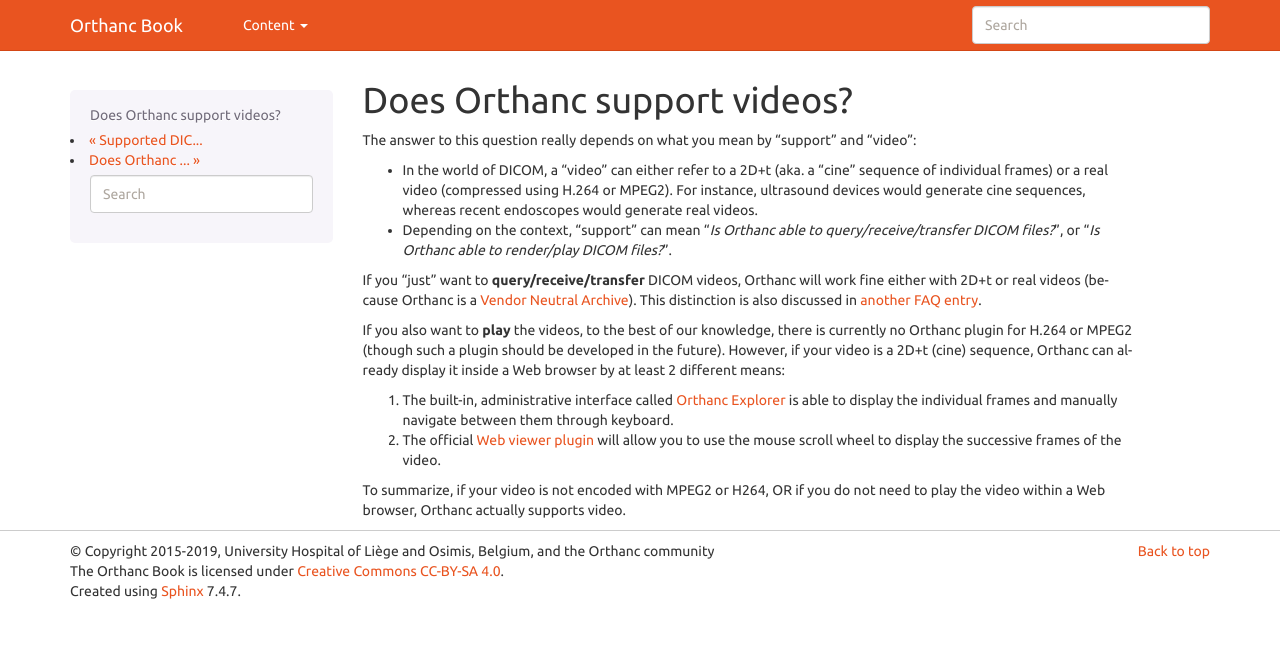
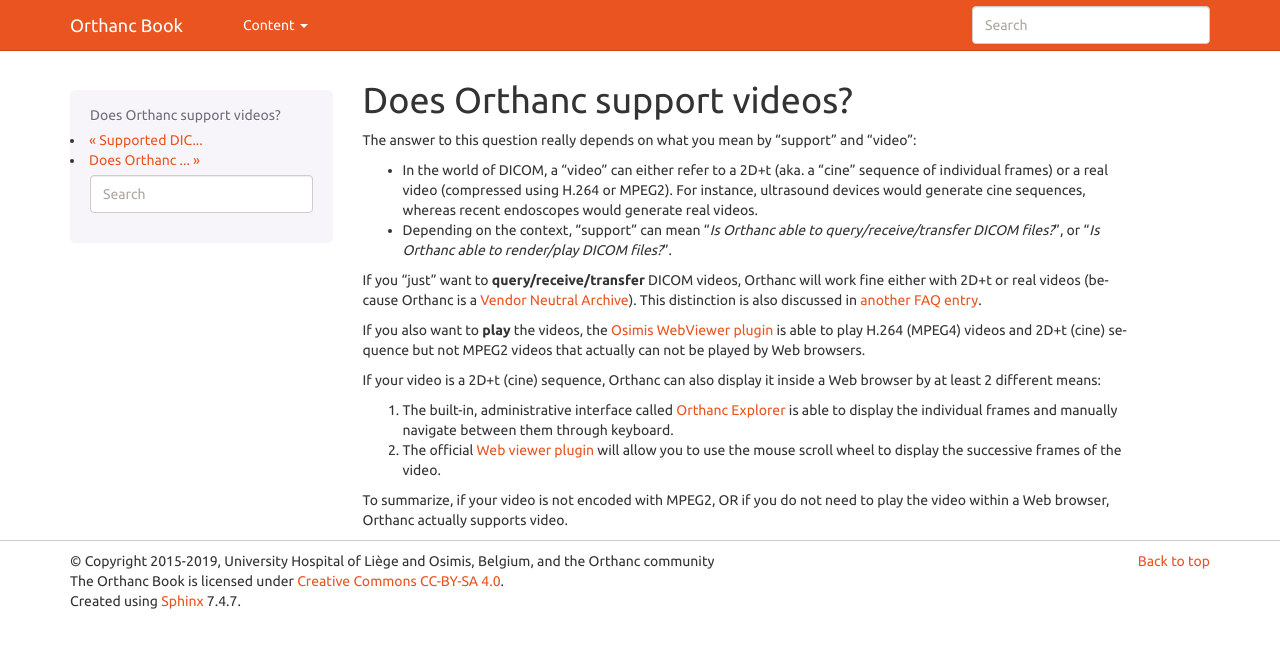
Before and after one commit to orthanc-mirrors/orthanc-book, a Sphinx documentation site: the page built from Sphinx/source/faq/video.rst, in a window 1280 px wide. Shown: the top 648 px of the page. Built offline with Sphinx 7.4.7, drawn with Linux system fonts in a browser that asks for light colours.

Commit message:
videos: Osimis viewer does support MPEG4

```diff
--- a/Sphinx/source/faq/video.rst
+++ b/Sphinx/source/faq/video.rst
@@ -20,11 +20,13 @@
 distinction is also discussed in :ref:`another FAQ entry
 <supported-images>`.
 
-If you also want to **play** the videos, to the best of our knowledge,
-there is currently no Orthanc plugin for H.264 or MPEG2 (though such a
-plugin should be developed in the future). However, if your video is a
-2D+t (cine) sequence, Orthanc can already display it inside a Web
-browser by at least 2 different means:
+If you also want to **play** the videos, the `Osimis WebViewer plugin
+<https://bitbucket.org/osimis/osimis-webviewer-plugin>`__ is able to play
+H.264 (MPEG4) videos and 2D+t (cine) sequence but not MPEG2 videos that
+actually can not be played by Web browsers.
+
+If your video is a 2D+t (cine) sequence, Orthanc can also display it inside
+a Web browser by at least 2 different means:
 
 1. The built-in, administrative interface called :ref:`Orthanc
    Explorer <orthanc-explorer>` is able to display the individual
@@ -34,6 +36,6 @@
    allow you to use the mouse scroll wheel to display the successive
    frames of the video.
 
-To summarize, if your video is not encoded with MPEG2 or H264, OR if
+To summarize, if your video is not encoded with MPEG2, OR if
 you do not need to play the video within a Web browser, Orthanc
 actually supports video.
```
